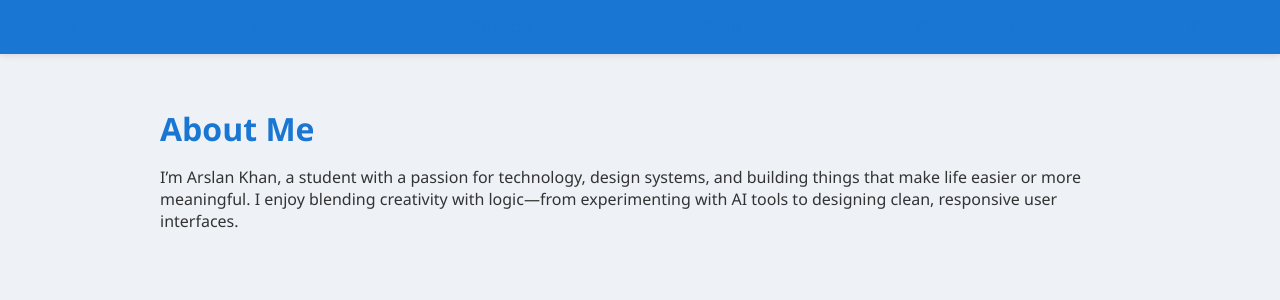
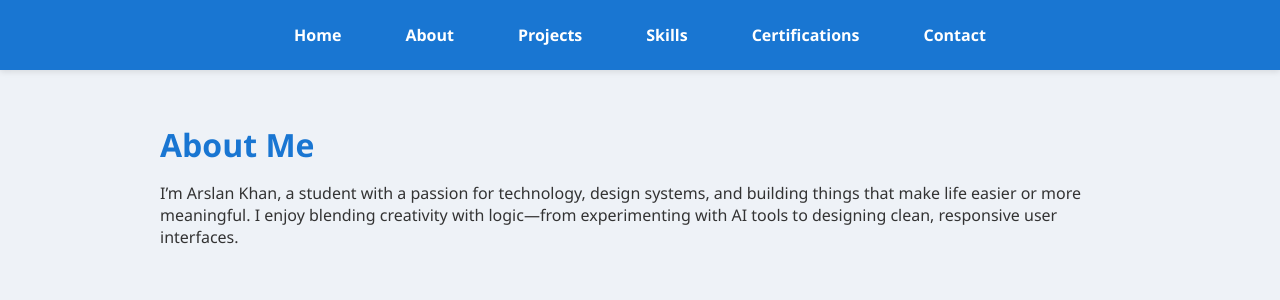
Before and after one commit to arslankhansna/portfolio, a Next.js app: page /about in a window 1280 px wide. Shown: the top 300 px of the page. Built offline with nearby package versions, Linux system fonts and the light colour scheme.

Commit message:
Update Navbar.module.css

```diff
--- a/components/Navbar.module.css
+++ b/components/Navbar.module.css
@@ -1,36 +1,25 @@
 .nav {
   display: flex;
+  justify-content: center;
   align-items: center;
-  justify-content: space-between;
+  gap: 2rem;
   background-color: #1976d2;
   padding: 1rem 2rem;
   flex-wrap: wrap;
   box-shadow: 0 2px 6px rgba(0, 0, 0, 0.1);
 }
 
-.logo {
-  color: #fff;
-  font-weight: bold;
-  font-size: 1.2rem;
-}
-
-.links {
-  display: flex;
-  gap: 1.5rem;
-  flex-wrap: wrap;
-  margin-top: 0.5rem;
-}
-
-.links a {
+.nav a {
   color: white;
   text-decoration: none;
   font-weight: 600;
-  padding: 0.4rem 0.8rem;
+  font-size: 1rem;
+  padding: 0.5rem 1rem;
   border-radius: 4px;
-  transition: background 0.3s, color 0.3s;
+  transition: background-color 0.3s, color 0.3s ease;
 }
 
-.links a:hover {
+.nav a:hover {
   background-color: rgba(255, 255, 255, 0.2);
   color: #ffeb3b;
 }
```
